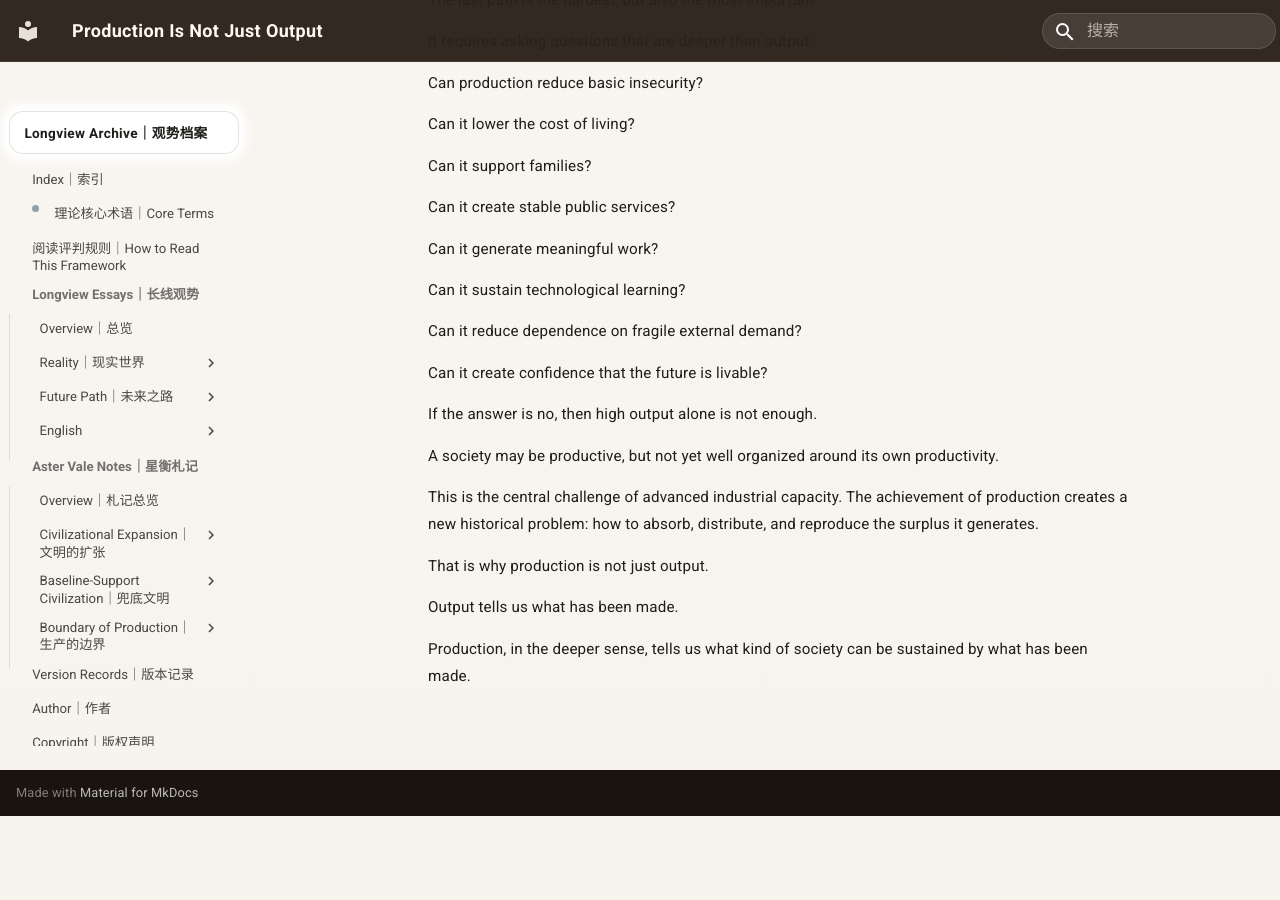
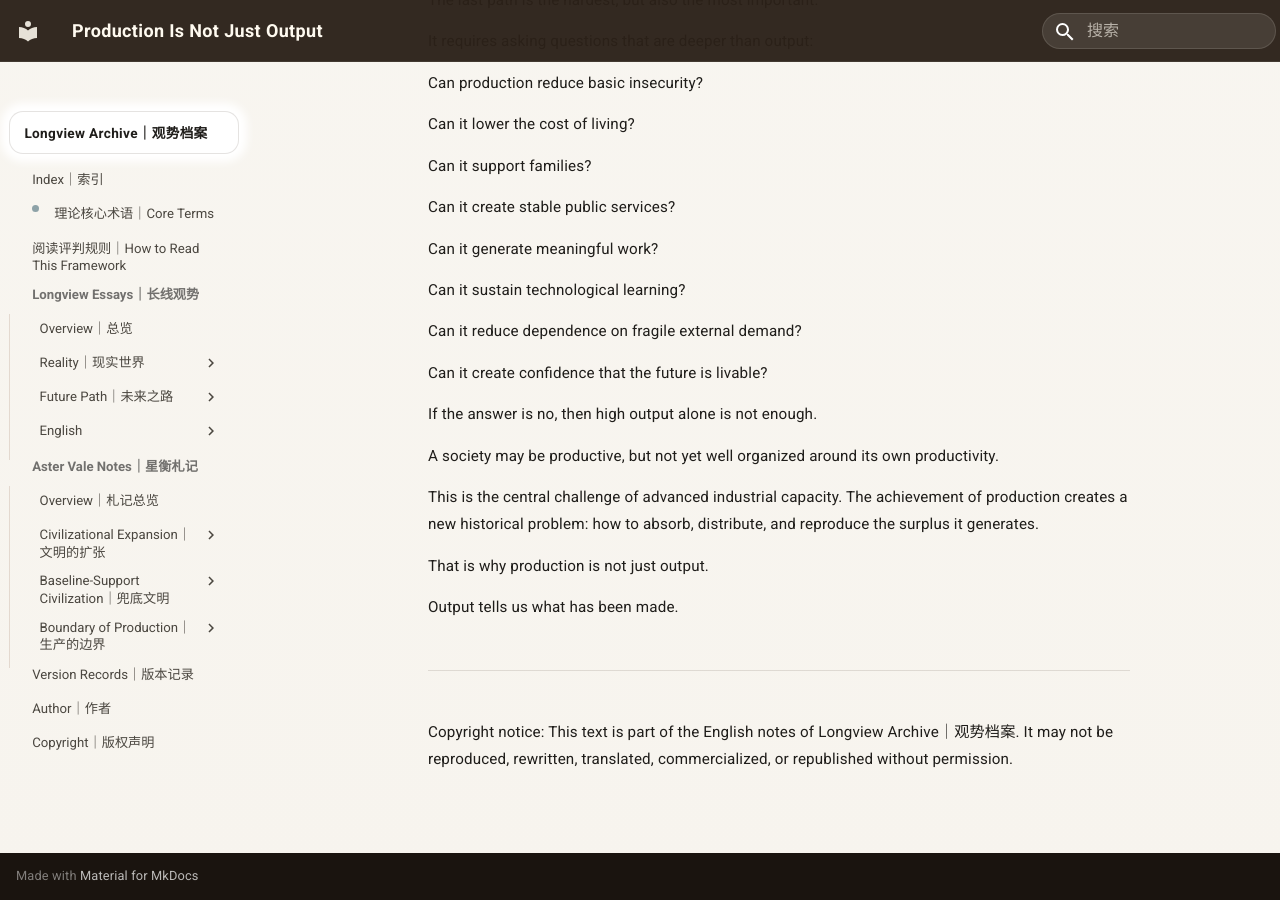
Before and after one commit to guanshi1688/longview-archive, an MkDocs documentation site: the page built from docs/essays/notes/english/Architecture/02-production-is-not-just-output.md, in a window 1280 px wide and 900 px high, scrolled down 3296 px. Built offline with MkDocs 1.6.1 and Material for MkDocs 9.7.7, drawn with Linux system fonts in a browser that asks for light colours; before the commit the page ends 4112 px from its top, so only the background shows below that.

Commit message:
Update 02-production-is-not-just-output.md

```diff
--- a/docs/essays/notes/english/Architecture/02-production-is-not-just-output.md
+++ b/docs/essays/notes/english/Architecture/02-production-is-not-just-output.md
@@ -124,4 +124,7 @@ That is why production is not just output.
 
 Output tells us what has been made.
 
-Production, in the deeper sense, tells us what kind of society can be sustained by what has been made.
+
+---
+
+Copyright notice: This text is part of the English notes of Longview Archive｜观势档案. It may not be reproduced, rewritten, translated, commercialized, or republished without permission.
```
